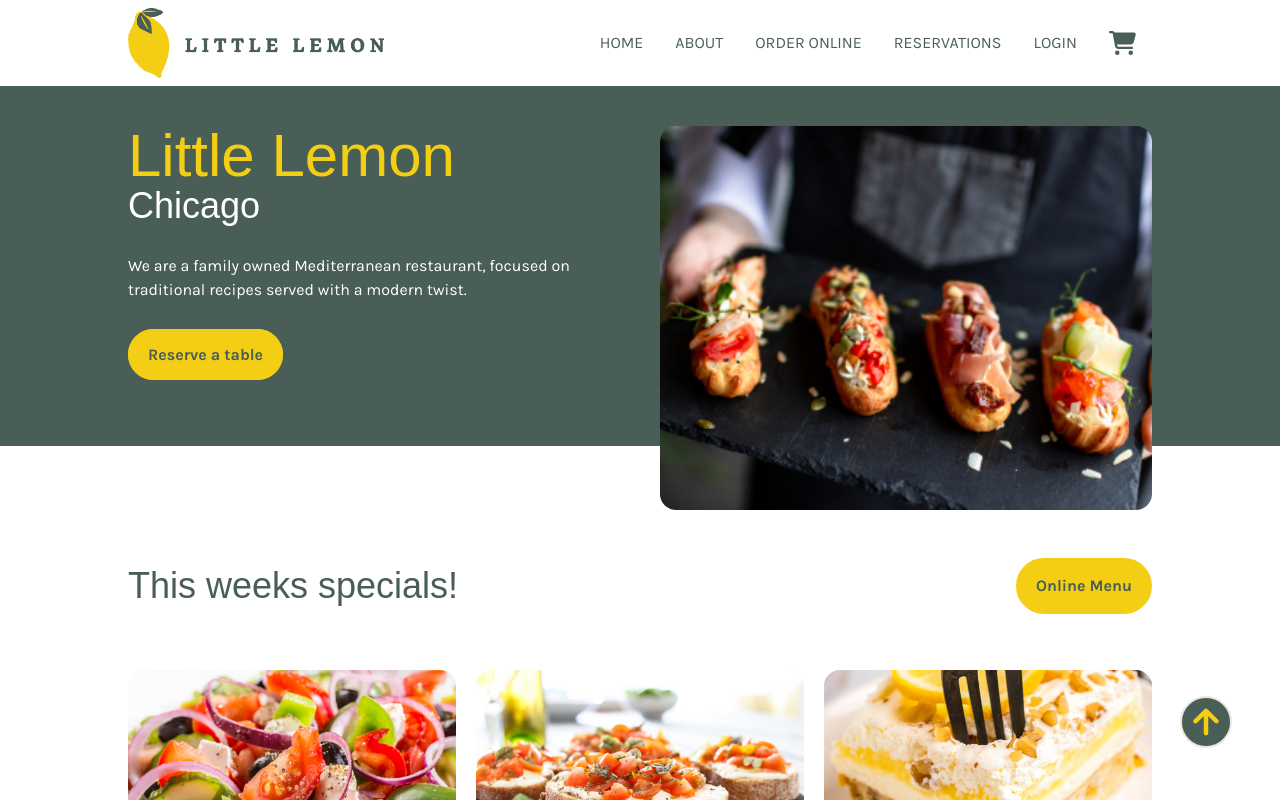
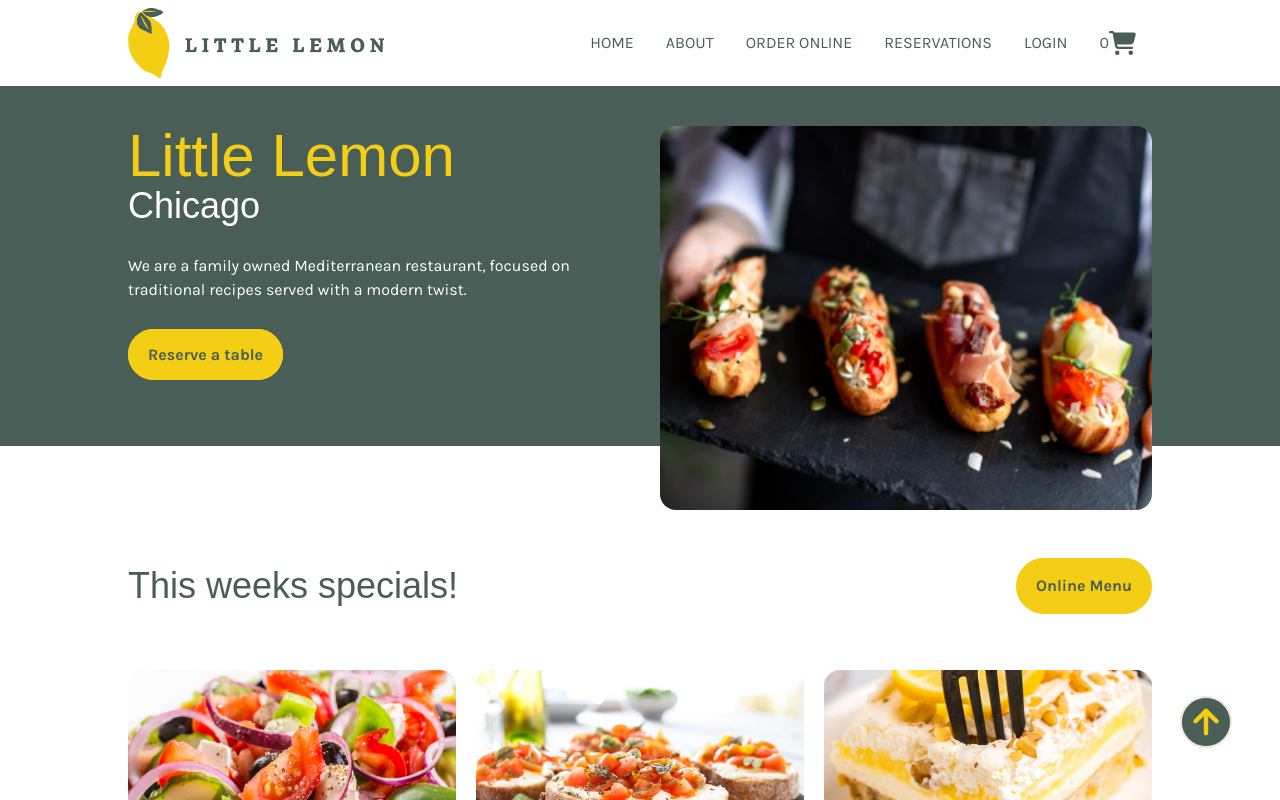
Before and after one commit to David-Werth/little-lemon, a Next.js app: page / in a window 1280 px wide. Shown: the top 800 px of the page. Built offline with nearby package versions, Linux system fonts and the light colour scheme; a web font is replaced by a local one.

Commit message:
added context to Navbar to display total cart item count later

```diff
--- a/app/layout.jsx
+++ b/app/layout.jsx
@@ -25,14 +25,14 @@ export default function RootLayout({ children }) {
 			<body
 				className={`${karla.variable} ${markazi.variable} flex flex-col justify-between h-full`}
 			>
-				<Header />
 				<LocalStorageWrapper>
+					<Header />
 					<main className="app top-[86.14px] relative z-0 mb-[86.14px]">
 						{children}
 						<ScrollToTop />
 					</main>
+					<Footer />
 				</LocalStorageWrapper>
-				<Footer />
 			</body>
 		</html>
 	);
--- a/components/shared/Navbar.jsx
+++ b/components/shared/Navbar.jsx
@@ -8,12 +8,15 @@ import { faBars, faCartShopping } from '@fortawesome/free-solid-svg-icons';
 import { faX } from '@fortawesome/free-solid-svg-icons';
 
 import logo from '../../public/logo.png';
-import { useEffect, useState } from 'react';
+import { useContext, useEffect, useState } from 'react';
+import { LocalStorageContext } from '@/context/LocalStorageContext';
 
 const Navbar = () => {
 	const [windowDimension, setWindowDimension] = useState(null);
 	const [clicked, setClicked] = useState(false);
 	const isMobile = windowDimension <= 1024;
+	const [totalCartCount, setTotalCartCount] = useState(0);
+	const { cartState } = useContext(LocalStorageContext);
 
 	useEffect(() => {
 		setWindowDimension(window.innerWidth);
@@ -77,6 +80,7 @@ const Navbar = () => {
 					className="nav-link"
 					href="/order/cart"
 				>
+					{totalCartCount}
 					<FontAwesomeIcon icon={faCartShopping} className={`h-6`} />
 				</Link>
 			</ul>
```
